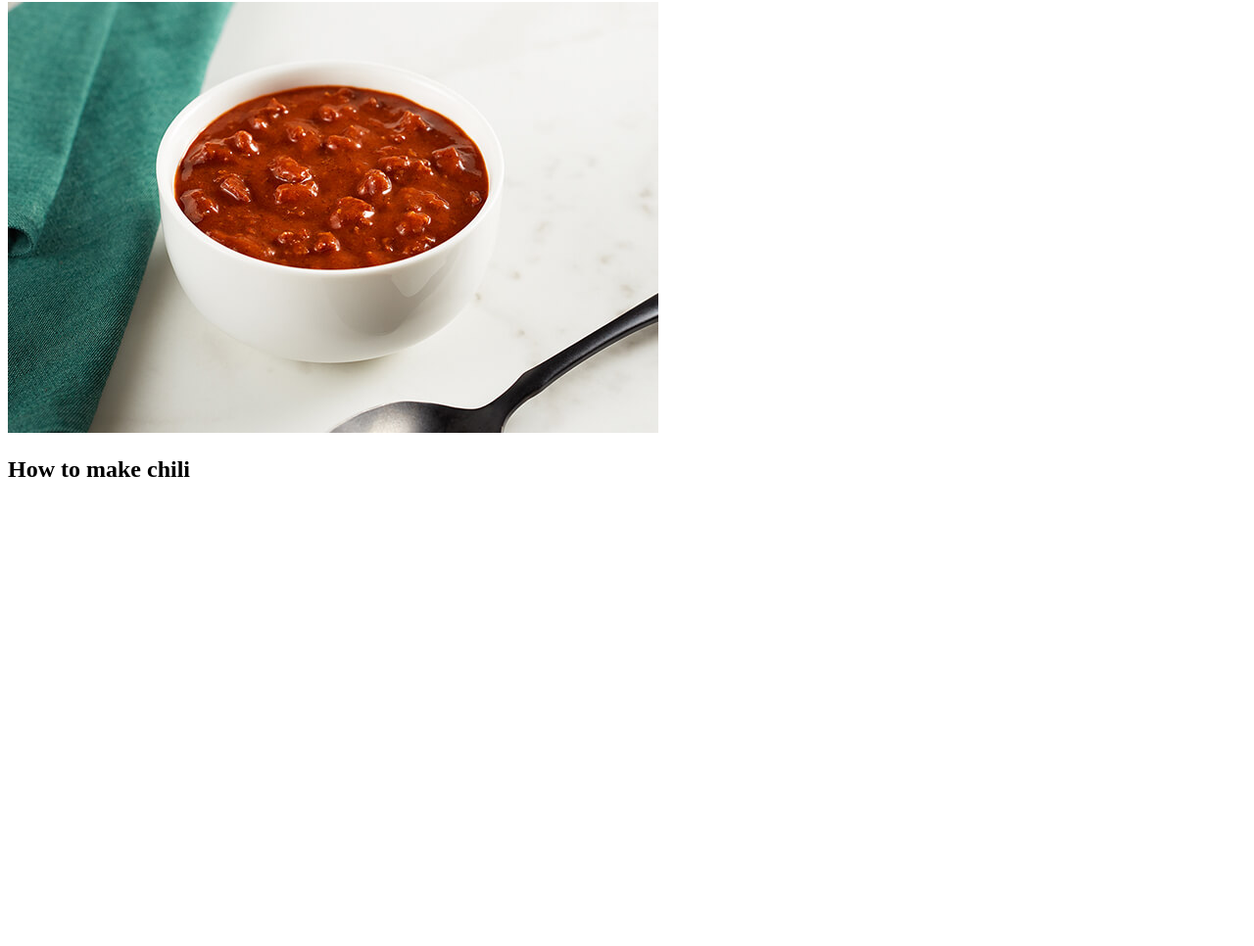
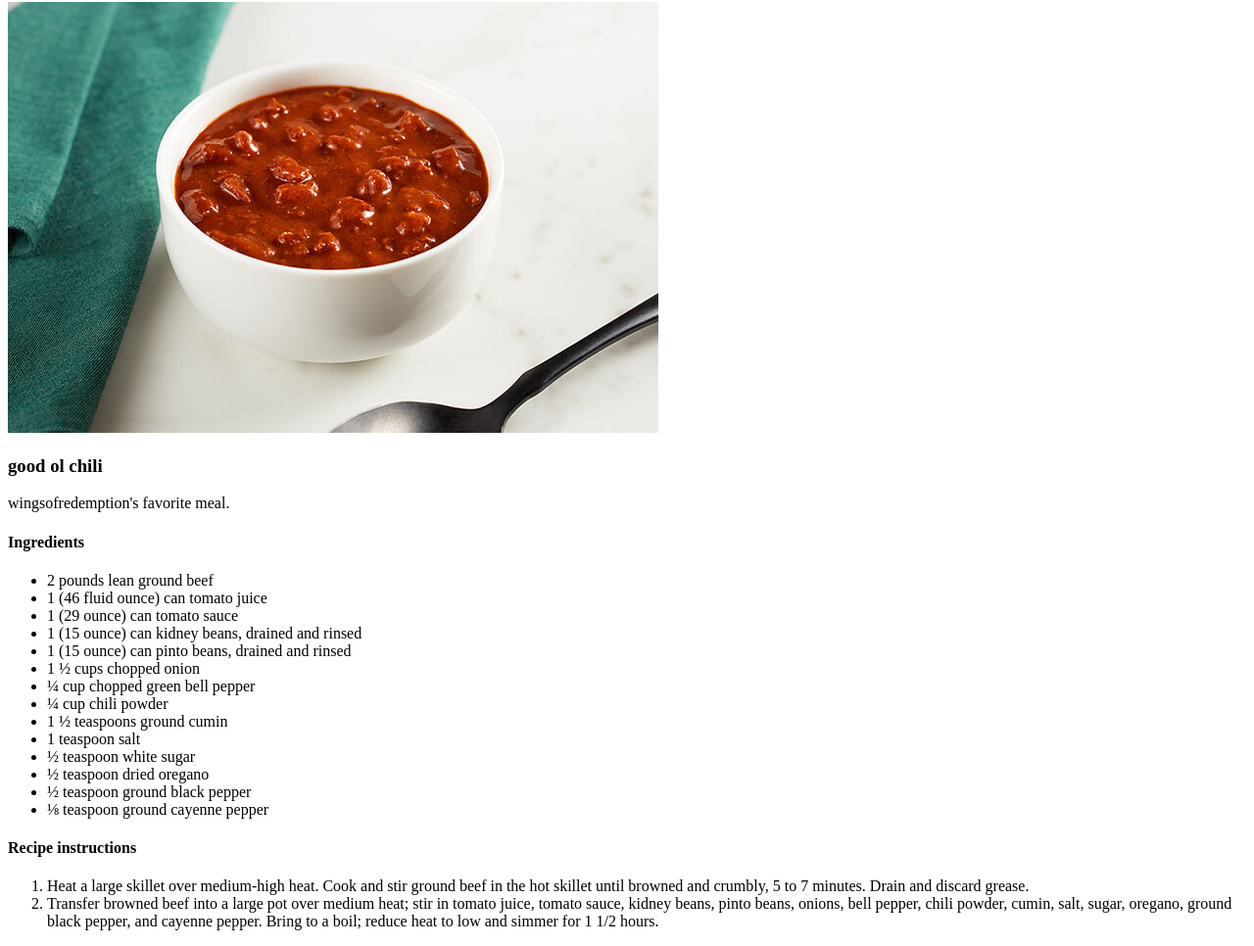
Before and after one commit to ubuka/odin-recipes, a plain HTML site: page recipes/chili.html in a window 1280 px wide. Shown: the part 78-1044 px from the top of the page at 98% size. Before the commit the page ends 800 px from the top, so only its background shows below. Drawn offline with Linux system fonts and the light colour scheme.

Commit message:
added ingredients and orders

```diff
--- a/recipes/chili.html
+++ b/recipes/chili.html
@@ -9,8 +9,38 @@
 <body>
     <h1>chili</h1>
     <img src="../images/chili.jpg">
+    <H3>good ol chili</H3>
+    <p>wingsofredemption's favorite meal.</p>
+    <div>
+        <h4>Ingredients</h4>
+        <ul>
+            <li>2 pounds lean ground beef</li>
+            <li>1 (46 fluid ounce) can tomato juice</li>
+            <li>1 (29 ounce) can tomato sauce</li>
+            <li>1 (15 ounce) can kidney beans, drained and rinsed</li>
+            <li>1 (15 ounce) can pinto beans, drained and rinsed</li>
+            <li>1 ½ cups chopped onion</li>
+            <li>¼ cup chopped green bell pepper</li>
+            <li>¼ cup chili powder</li>
+            <li>1 ½ teaspoons ground cumin</li>
+            <li>1 teaspoon salt</li>
+            <li>½ teaspoon white sugar</li>
+            <li>½ teaspoon dried oregano</li>
+            <li>½ teaspoon ground black pepper</li>
+            <li>⅛ teaspoon ground cayenne pepper</li>
+          </ul>
+     </div>
+     <div>
+        <h4>Recipe instructions</h4>
+        <ol>
+            <li>Heat a large skillet over medium-high heat. Cook and stir ground beef in the hot skillet until browned and crumbly, 5 to 7 minutes. Drain and discard grease.</li>
+            <li>Transfer browned beef into a large pot over medium heat; stir in tomato juice, tomato sauce, kidney beans, pinto beans, onions, bell pepper, chili powder, cumin, salt, sugar, oregano, ground black pepper, and cayenne pepper. Bring to a boil; reduce heat to low and simmer for 1 1/2 hours.</li>
+        </ol>
 
-    <h2>How to make chili</h2>
+
+
+     </div>
+
 
     <p></p>
 </body>
```
